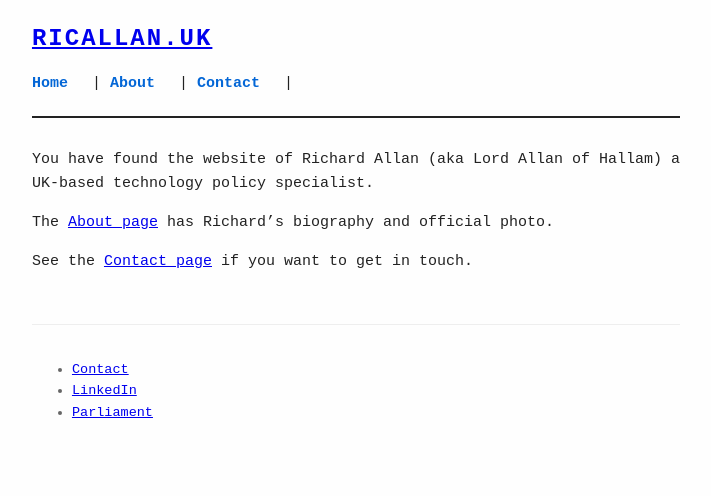
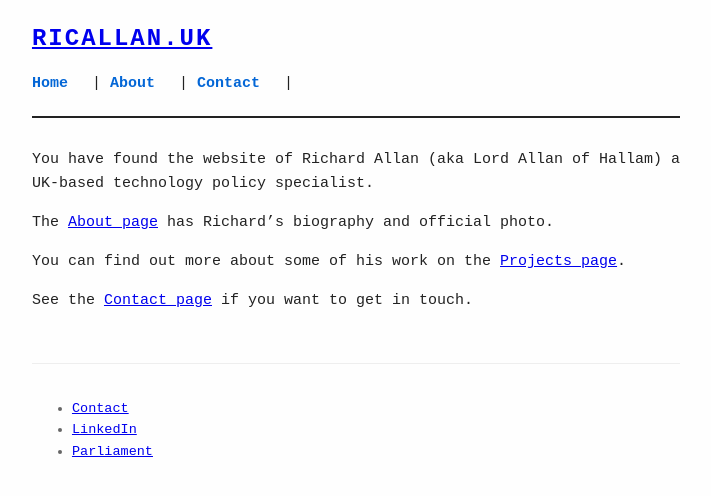
Before and after one commit to regulate-tech/ricallan, a Jekyll site: the page built from docs/index.md, in a window 1280 px wide. Shown: the top 496 px of the page, without its empty margins (284-995 px from the left). Built offline with Jekyll 4.4.1, drawn with Linux system fonts in a browser that asks for light colours; our own code applies the rules of GitHub Pages for plain Markdown files.

Commit message:
Update index.md
Added in Projects page

```diff
--- a/docs/index.md
+++ b/docs/index.md
@@ -2,4 +2,6 @@ You have found the website of Richard Allan (aka Lord Allan of Hallam) a UK-base
 
 The [About page](about.md) has Richard’s biography and official photo.
 
+You can find out more about some of his work on the [Projects page](projects.md).
+
 See the [Contact page](contact.md) if you want to get in touch.
```
